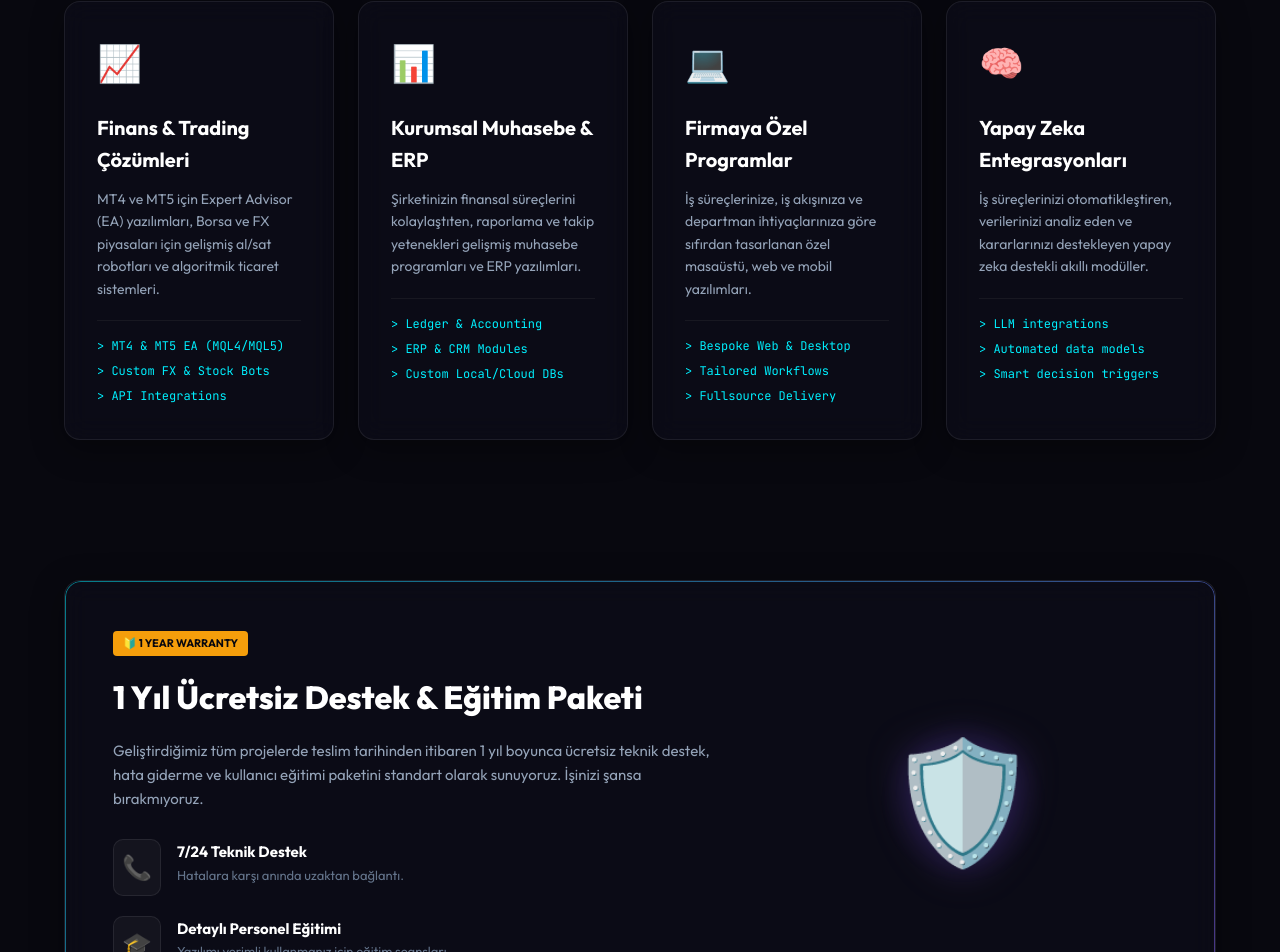
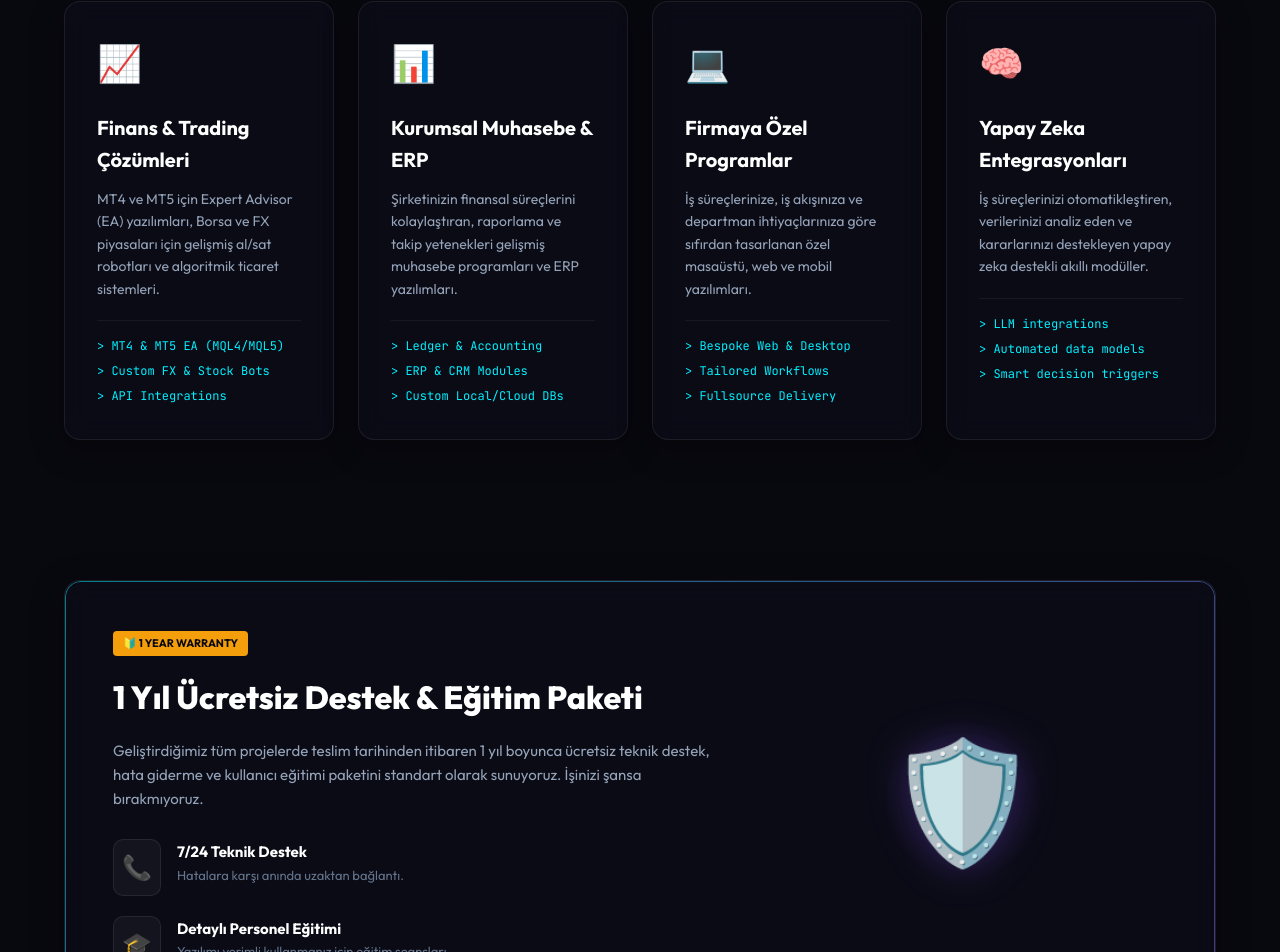
Before and after one commit to onlinehizmetler10-cem/mindalfa, a React (Vite) app: page / in a window 1280 px wide. Shown: the part 1781-2733 px from the top of the page. Built offline with nearby package versions, Linux system fonts and the light colour scheme.

Commit message:
fix typo in services description

```diff
--- a/src/translations.js
+++ b/src/translations.js
@@ -16,7 +16,7 @@ export const translations = {
     financialTitle: "Finans & Trading Çözümleri",
     financialDesc: "MT4 ve MT5 için Expert Advisor (EA) yazılımları, Borsa ve FX piyasaları için gelişmiş al/sat robotları ve algoritmik ticaret sistemleri.",
     enterpriseTitle: "Kurumsal Muhasebe & ERP",
-    enterpriseDesc: "Şirketinizin finansal süreçlerini kolaylaştıten, raporlama ve takip yetenekleri gelişmiş muhasebe programları ve ERP yazılımları.",
+    enterpriseDesc: "Şirketinizin finansal süreçlerini kolaylaştıran, raporlama ve takip yetenekleri gelişmiş muhasebe programları ve ERP yazılımları.",
     customTitle: "Firmaya Özel Programlar",
     customDesc: "İş süreçlerinize, iş akışınıza ve departman ihtiyaçlarınıza göre sıfırdan tasarlanan özel masaüstü, web ve mobil yazılımları.",
     aiTitle: "Yapay Zeka Entegrasyonları",
```
